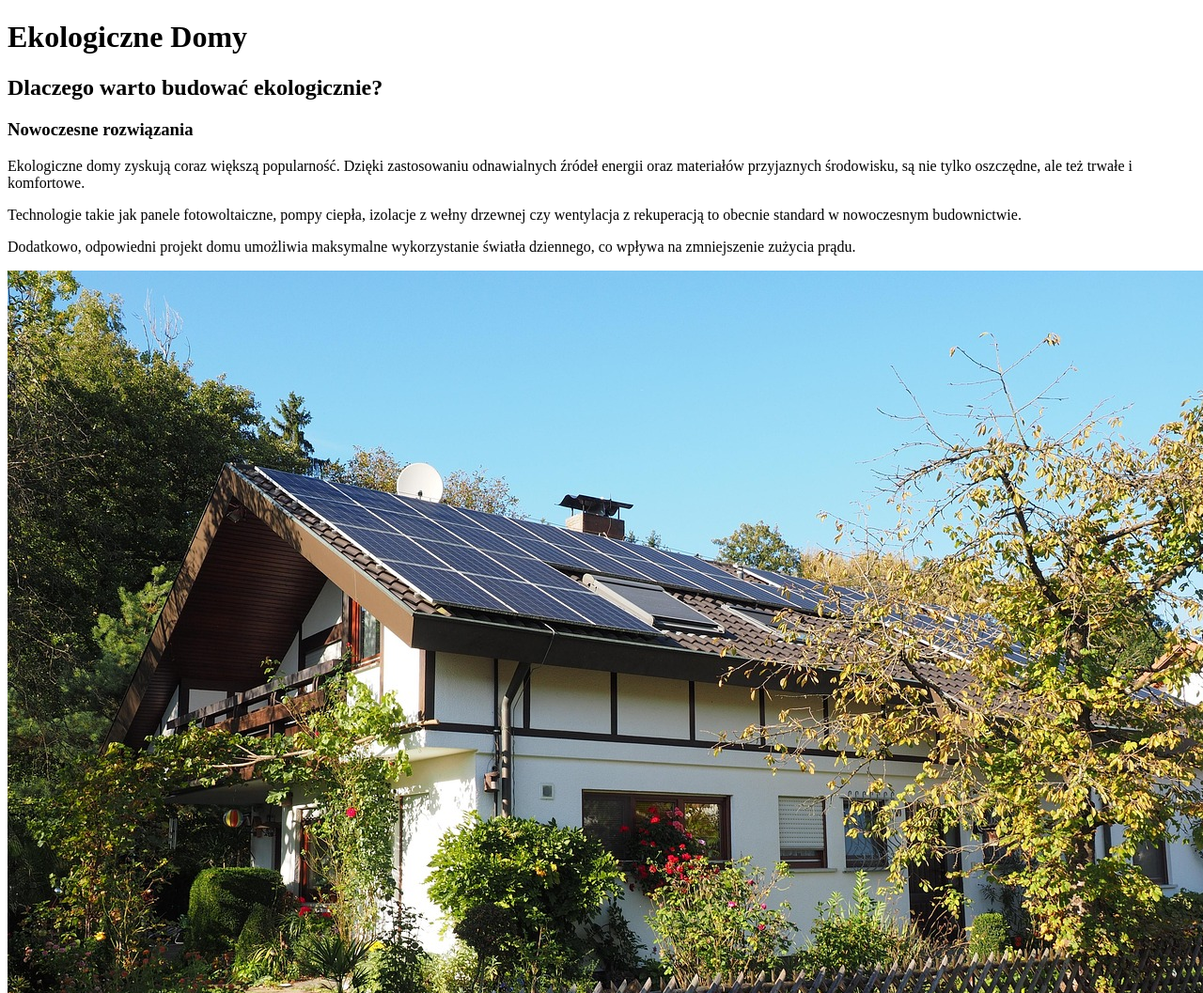
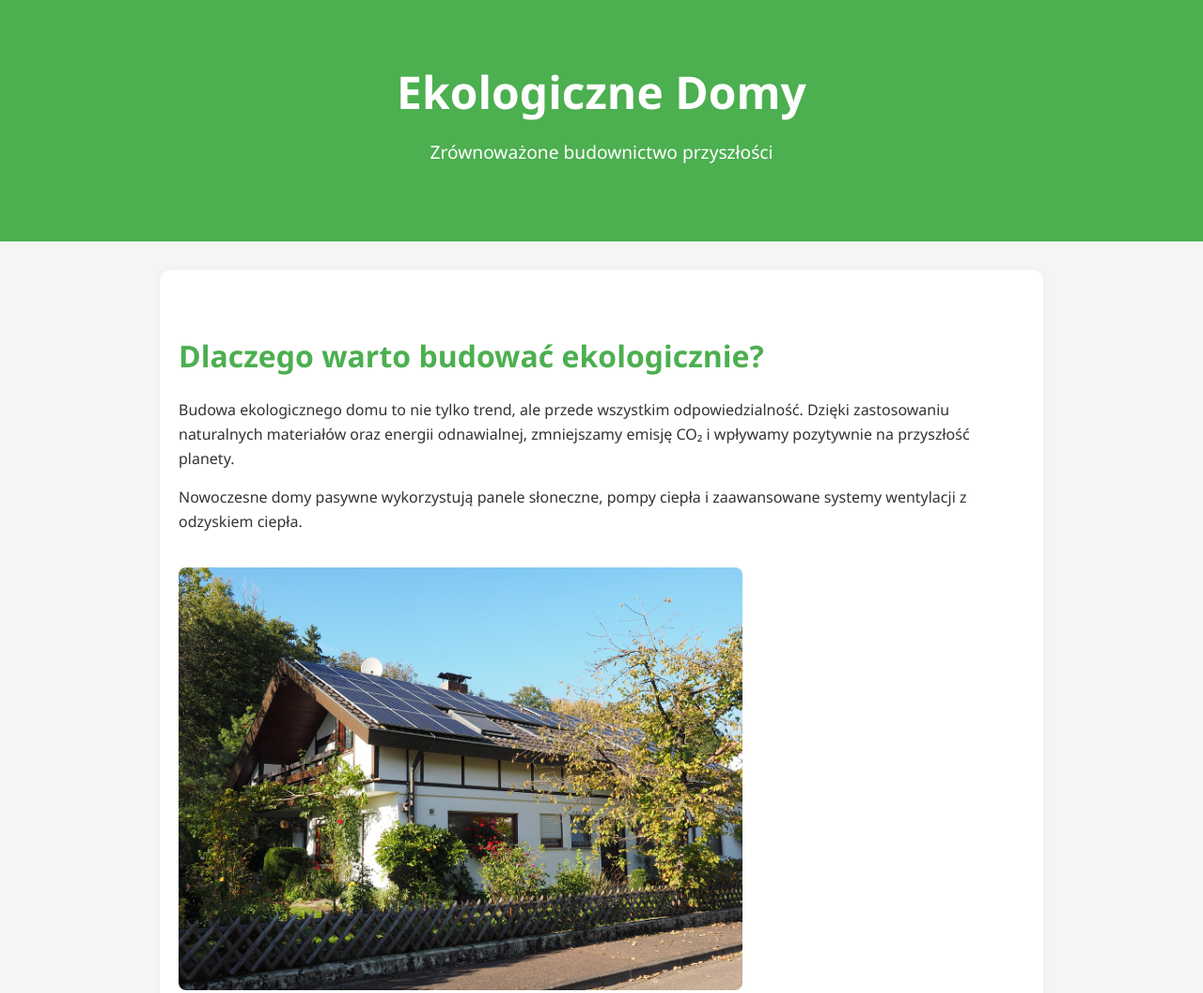
Before and after one commit to jflotynski/ekodom, a plain HTML site: page index.html in a window 1280 px wide. Shown: the top 1057 px of the page at 94% size. Drawn offline with Linux system fonts and the light colour scheme.

Commit message:
Update index.html

```diff
--- a/index.html
+++ b/index.html
@@ -2,30 +2,102 @@
 <html lang="pl">
 <head>
   <meta charset="UTF-8">
-  <meta name="description" content="Wszystko o ekologicznych domach - nowoczesne rozwiązania, oszczędność energii i więcej.">
-  <meta name="viewport" content="width=device-width, initial-scale=1.0">
-  <title>Ekologiczne Domy - Przyszłość Budownictwa</title>
+  <meta name="viewport" content="width=device-width, initial-scale=1">
+  <title>Ekologiczne Domy – Przyszłość Budownictwa</title>
+  <style>
+    body {
+      margin: 0;
+      font-family: 'Segoe UI', sans-serif;
+      background-color: #f5f5f5;
+      color: #333;
+      line-height: 1.6;
+    }
+
+    header {
+      background-color: #4CAF50;
+      color: white;
+      padding: 60px 20px;
+      text-align: center;
+    }
+
+    header h1 {
+      font-size: 3em;
+      margin: 0;
+    }
+
+    header p {
+      font-size: 1.2em;
+      margin-top: 10px;
+    }
+
+    section {
+      padding: 40px 20px;
+      max-width: 900px;
+      margin: auto;
+      background: white;
+      margin-top: 30px;
+      border-radius: 12px;
+      box-shadow: 0 2px 10px rgba(0,0,0,0.05);
+    }
+
+    section h2 {
+      color: #4CAF50;
+      font-size: 2em;
+      margin-bottom: 20px;
+    }
+
+    img {
+      width: 100%;
+      max-width: 600px;
+      border-radius: 8px;
+      margin-top: 20px;
+    }
+
+    footer {
+      text-align: center;
+      padding: 20px;
+      margin-top: 40px;
+      font-size: 0.9em;
+    }
+
+    a {
+      color: #4CAF50;
+      text-decoration: none;
+    }
+
+    a:hover {
+      text-decoration: underline;
+    }
+  </style>
 </head>
 <body>
+
 <header>
   <h1>Ekologiczne Domy</h1>
-    <h2>Dlaczego warto budować ekologicznie?</h2>
+  <p>Zrównoważone budownictwo przyszłości</p>
 </header>
 
 <section>
-    <h3>Nowoczesne rozwiązania</h3>
-    <p>Ekologiczne domy zyskują coraz większą popularność. Dzięki zastosowaniu odnawialnych źródeł energii oraz materiałów przyjaznych środowisku, są nie tylko oszczędne, ale też trwałe i komfortowe.</p>
-    <p>Technologie takie jak panele fotowoltaiczne, pompy ciepła, izolacje z wełny drzewnej czy wentylacja z rekuperacją to obecnie standard w nowoczesnym budownictwie.</p>
-    <p>Dodatkowo, odpowiedni projekt domu umożliwia maksymalne wykorzystanie światła dziennego, co wpływa na zmniejszenie zużycia prądu.</p>
+  <h2>Dlaczego warto budować ekologicznie?</h2>
+  <p>Budowa ekologicznego domu to nie tylko trend, ale przede wszystkim odpowiedzialność. Dzięki zastosowaniu naturalnych materiałów oraz energii odnawialnej, zmniejszamy emisję CO₂ i wpływamy pozytywnie na przyszłość planety.</p>
+  <p>Nowoczesne domy pasywne wykorzystują panele słoneczne, pompy ciepła i zaawansowane systemy wentylacji z odzyskiem ciepła.</p>
+  <img src="dom1.jpg" alt="Nowoczesny dom ekologiczny" title="Nowoczesny dom ekologiczny">
 </section>
 
 <section>
-    <img src="dom1.jpg" alt="Nowoczesny dom pasywny" title="Nowoczesny dom pasywny">
+  <h2>Energia ze słońca</h2>
+  <p>Panele fotowoltaiczne pozwalają na wytwarzanie energii elektrycznej z promieni słonecznych. To nie tylko ekologiczne rozwiązanie, ale także inwestycja, która się opłaca.</p>
   <img src="solary.jpg" alt="Panele słoneczne na dachu" title="Panele słoneczne">
 </section>
 
+<section>
+  <h2>Więcej informacji</h2>
+  <p>Zajrzyj do <a href="https://pl.wikipedia.org/wiki/Budynek_pasywny" target="_blank">artykułu na Wikipedii</a>, aby dowiedzieć się więcej o budynkach pasywnych i energooszczędnych.</p>
+</section>
+
 <footer>
-    <p>Więcej informacji znajdziesz na <a href="https://pl.wikipedia.org/wiki/Budynek_pasywny" target="_blank">Wikipedii o budynkach pasywnych</a>.</p>
+2025 EkologiczneDomy.pl – Projekt edukacyjny
 </footer>
+
 </body>
 </html>
```
Lines whose indentation alone changed are shown as unchanged.
